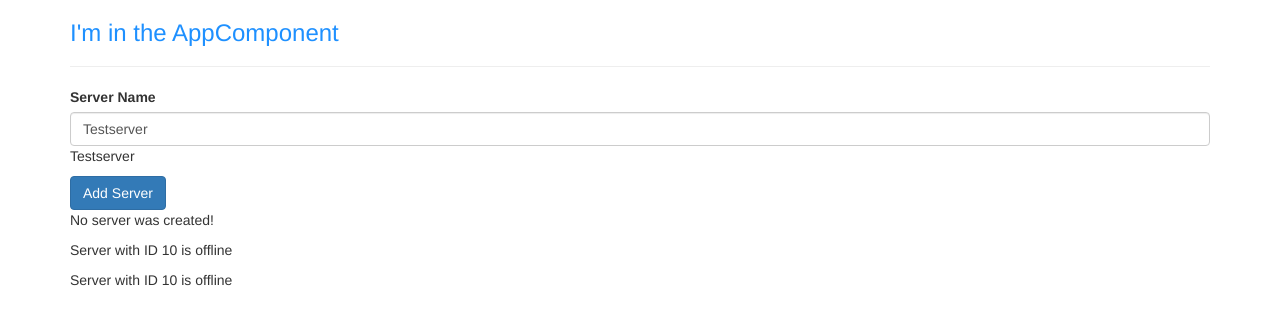
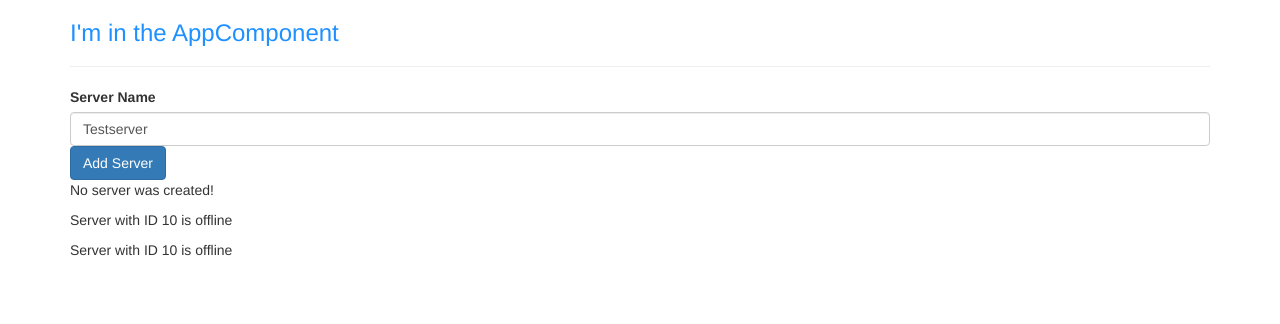
Before and after one commit to pbrandiezs/udemy-angular-the-complete-guide-2021-my-dream-app, an Angular app: page / in a window 1280 px wide. Shown: the top 324 px of the page. Built offline with nearby package versions, Linux system fonts and the light colour scheme.

Commit message:
feat: Lesson 35 Combining all Forms of Databinding

```diff
--- a/src/app/servers/servers.component.html
+++ b/src/app/servers/servers.component.html
@@ -7,7 +7,7 @@
     type="text"
     class="form-control"
     [(ngModel)]="serverName">
-<p>{{ serverName }}</p>
+<!-- <p>{{ serverName }}</p> -->
 <button
  class="btn btn-primary"
  [disabled]="!allowNewServer"
--- a/src/app/servers/servers.component.ts
+++ b/src/app/servers/servers.component.ts
@@ -25,7 +25,7 @@
   }
 
   onCreateServer() {
-    this.serverCreationStatus = 'Server was created!';
+    this.serverCreationStatus = 'Server was created! Name is ' + this.serverName;
   }
 
   onUpdateServerName(event: any) {
```
